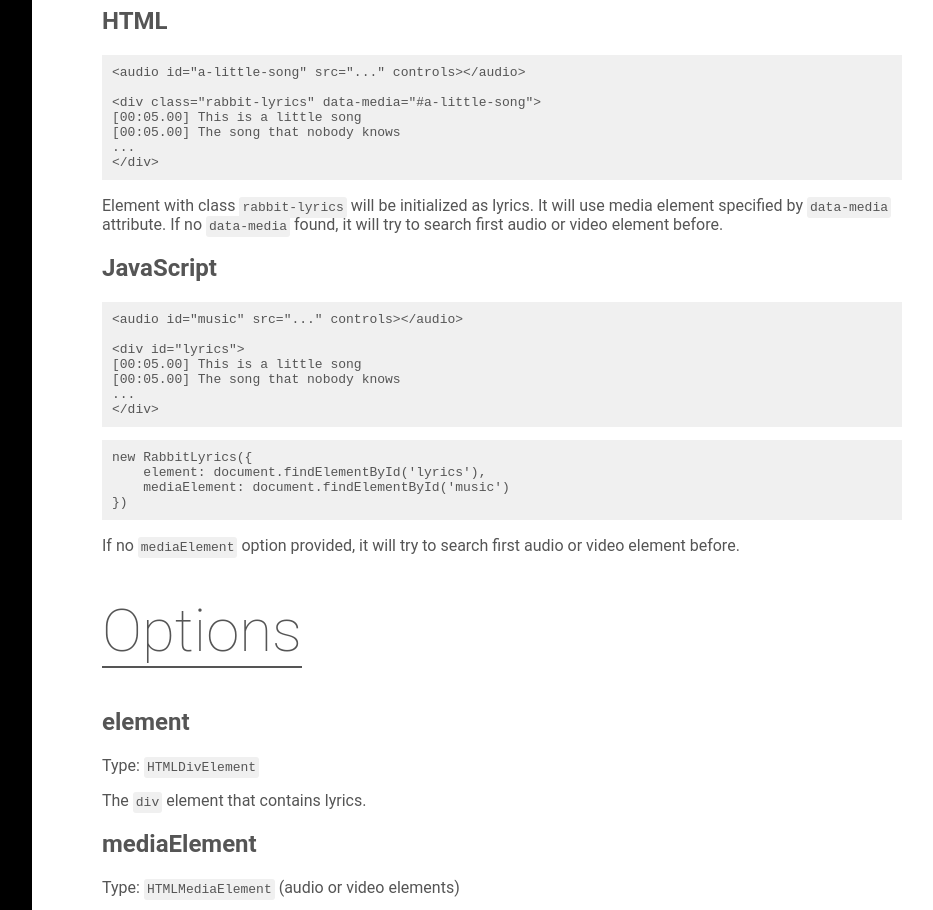
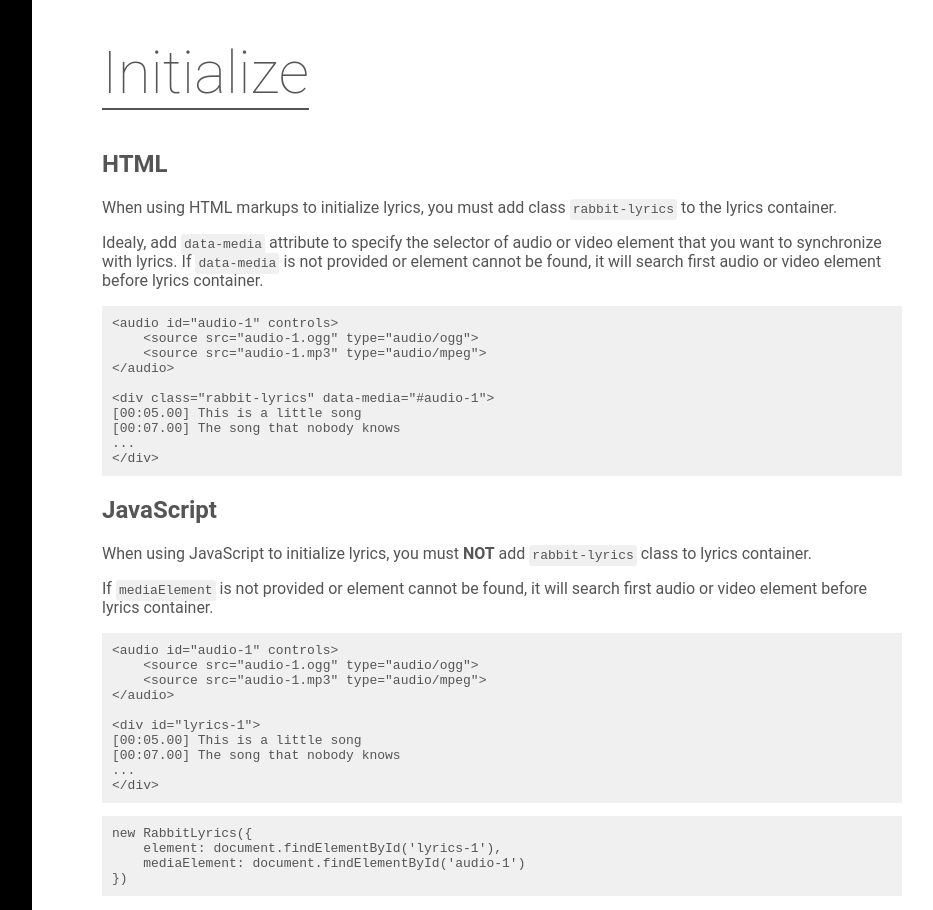
Before and after one commit to guoyunhe/rabbit-lyrics, a website built with webpack: page index.html in a window 1280 px wide. Shown: the part 729-1639 px from the top of the page, without its empty margins (308-1241 px from the left). Built offline with nearby package versions, Linux system fonts and the light colour scheme.

Commit message:
Update README and document

```diff
--- a/index.html
+++ b/index.html
@@ -82,6 +82,11 @@ code {
     padding: 30px 0;
 }
 
+a {
+    color: inherit;
+    text-decoration: underline solid #41bdff;
+}
+
 @media screen and (max-width: 768px) {
     body {
         display: block;
@@ -111,12 +116,24 @@ code {
 </aside>
 <main>
     <div class="container">
-        <h1 id="introduction">Introduction</h1>
+        <h1 id="introduction">Rabbit Lyrics</h1>
 
         <p>
             <strong>Rabbit Lyrics</strong> is an audio and timed lyrics synchronizer for web.
             No jQuery required. No dependencies.
         </p>
+
+        <p>
+            Yes, here are already many similar things but Rabbit Lyrics has something special:
+        </p>
+
+        <ol>
+            <li>Highlight multiple lines at the same time. Especially useful when adding translations.</li>
+            <li>Do not depend on jQuery or any other libraries.</li>
+            <li>Predefined themes for different web design.</li>
+        </ol>
+
+        <p><a href="https://github.com/guoyunhe/rabbit-lyrics-wp">WordPress plugin</a> is also available.</p>
 
         <h1 id="install">Install?</h1>
 
@@ -134,51 +151,57 @@ import RabbitLyrics from 'rabbit-lyrics'</pre>
 
         <p>or link files in HTML:</p>
         <pre>
-&lt;link href="node_modules/rabbit-lyrics/dist/rabbit-lyrics.css" rel="stylesheet" type="text/css"/&gt;
-&lt;script src="node_modules/rabbit-lyrics/dist/rabbit-lyrics.js" type="text/javascript"&gt;&lt;/script&gt;</pre>
+&lt;link href="path/to/rabbit-lyrics/dist/rabbit-lyrics.css" rel="stylesheet" type="text/css"/&gt;
+&lt;script src="path/to/rabbit-lyrics/dist/rabbit-lyrics.js" type="text/javascript"&gt;&lt;/script&gt;</pre>
 
         <h1 id="initialize">Initialize</h1>
 
-        <h2>HTML</h2>
+        <h2 id="initialize-with-html">HTML</h2>
+
+        <p>
+            When using HTML markups to initialize lyrics, you must add class <code>rabbit-lyrics</code> to the lyrics container.
+        </p>
+
+        <p>Idealy, add <code>data-media</code> attribute to specify the selector of audio or video element that you want to synchronize with lyrics. If <code>data-media</code> is not provided or element cannot be found, it will search first audio or video element before lyrics container.</p>
 
         <pre>
-&lt;audio id="a-little-song" src="..." controls&gt;&lt;/audio&gt;
+&lt;audio id="audio-1" controls&gt;
+    &lt;source src="audio-1.ogg" type="audio/ogg"&gt;
+    &lt;source src="audio-1.mp3" type="audio/mpeg"&gt;
+&lt;/audio&gt;
 
-&lt;div class="rabbit-lyrics" data-media="#a-little-song"&gt;
+&lt;div class="rabbit-lyrics" data-media="#audio-1"&gt;
 [00:05.00] This is a little song
-[00:05.00] The song that nobody knows
+[00:07.00] The song that nobody knows
 ...
 &lt;/div&gt;
 </pre>
 
-        <p>
-            Element with class <code>rabbit-lyrics</code> will be initialized as lyrics. It will use
-            media element specified by <code>data-media</code> attribute. If no <code>data-media</code>
-            found, it will try to search first audio or video element before.
-        </p>
+        <h2 id="initialize-with-js">JavaScript</h2>
 
-        <h2>JavaScript</h2>
+        <p>When using JavaScript to initialize lyrics, you must <strong>NOT</strong> add <code>rabbit-lyrics</code> class to lyrics container.</p>
+
+        <p>If <code>mediaElement</code> is not provided or element cannot be found, it will search first audio or video element before lyrics container.</p>
 
         <pre>
-&lt;audio id="music" src="..." controls&gt;&lt;/audio&gt;
+&lt;audio id="audio-1" controls&gt;
+    &lt;source src="audio-1.ogg" type="audio/ogg"&gt;
+    &lt;source src="audio-1.mp3" type="audio/mpeg"&gt;
+&lt;/audio&gt;
 
-&lt;div id="lyrics"&gt;
+&lt;div id="lyrics-1"&gt;
 [00:05.00] This is a little song
-[00:05.00] The song that nobody knows
+[00:07.00] The song that nobody knows
 ...
 &lt;/div&gt;
 </pre>
 
         <pre>
 new RabbitLyrics({
-    element: document.findElementById('lyrics'),
-    mediaElement: document.findElementById('music')
+    element: document.findElementById('lyrics-1'),
+    mediaElement: document.findElementById('audio-1')
 })
 </pre>
-
-        <p>
-            If no <code>mediaElement</code> option provided, it will try to search first audio or video element before.
-        </p>
 
         <h1 id="options">Options</h1>
 
```
Also changed, not shown: README.md.
